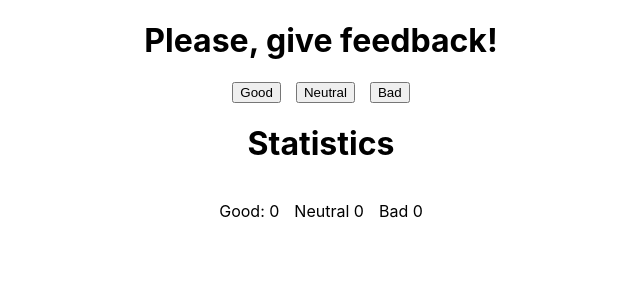
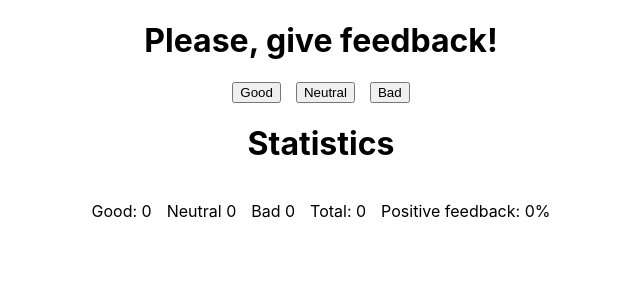
Before and after one commit to vladisulian/goit-react-hw-02-feedback, a React (Create React App) app: page / in a window 1280 px wide. Shown: the top 300 px of the page, without its empty margins (319-959 px from the left). Built offline with nearby package versions, Linux system fonts and the light colour scheme.

Commit message:
Add step 2 markup

```diff
--- a/src/components/Counter.jsx
+++ b/src/components/Counter.jsx
@@ -12,6 +12,8 @@ export class Counter extends Component {
     good: 0,
     neutral: 0,
     bad: 0,
+    total: 0,
+    positivePercents: 0 + '%',
   };
 
   addGoodFeedback = () => {
@@ -58,18 +60,13 @@ export class Counter extends Component {
         <h1>Statistics</h1>
 
         <div className="statistics">
-          <p>
-            Good:
-            <span> {this.state.good}</span>
-          </p>
-          <p>
-            Neutral
-            <span> {this.state.neutral}</span>
-          </p>
-          <p>
-            Bad
-            <span> {this.state.bad}</span>
-          </p>
+          {/* good, neutra, bad feedback's */}
+          <p>Good: {this.state.good}</p>
+          <p>Neutral {this.state.neutral}</p>
+          <p>Bad {this.state.bad}</p>
+          {/* total, positive percents */}
+          <p>Total: {this.state.total}</p>
+          <p>Positive feedback: {this.state.positivePercents}</p>
         </div>
       </div>
     );
```
